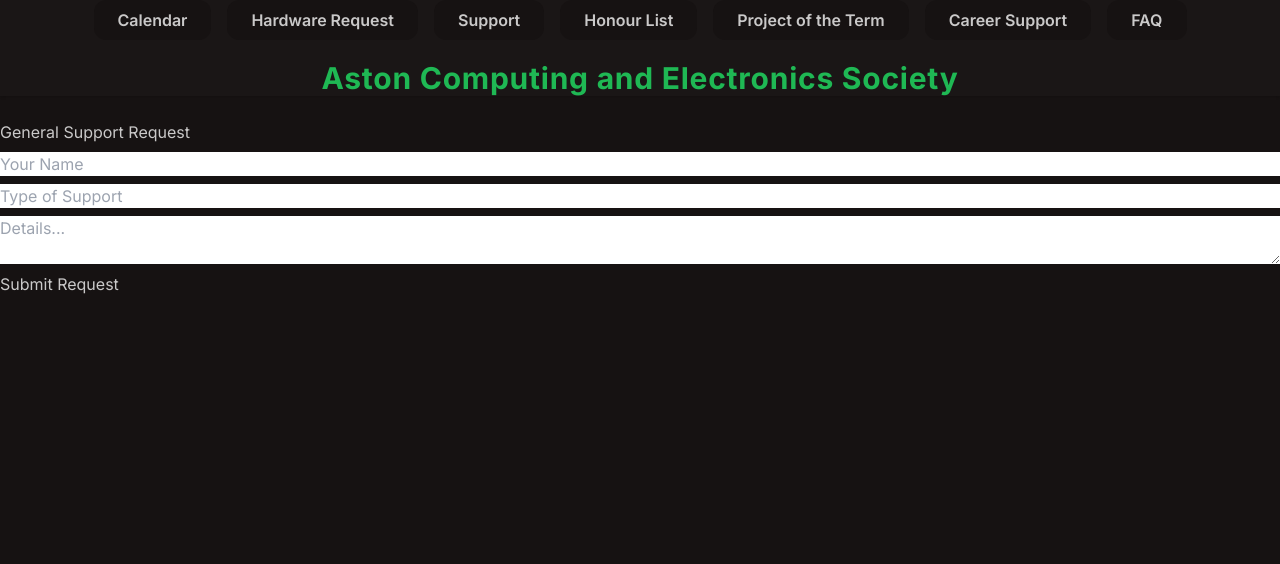
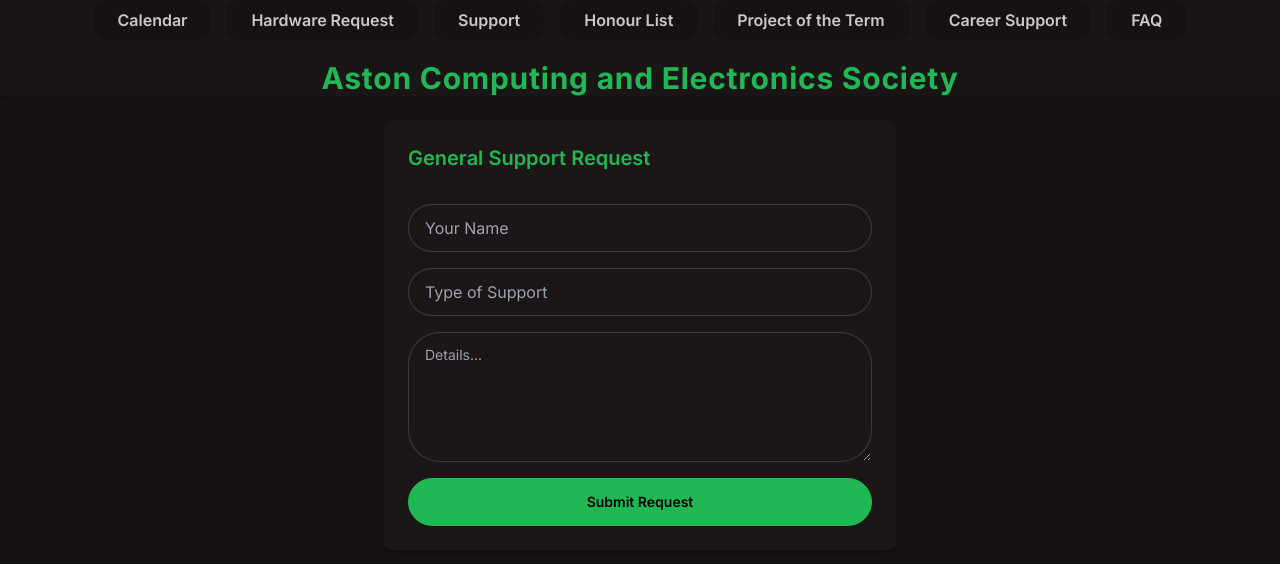
Before and after one commit to laithm/astonces, a Next.js app: page /support in a window 1280 px wide. Shown: the top 564 px of the page. Built offline with nearby package versions, Linux system fonts and the light colour scheme.

Commit message:
daisified support form

```diff
--- a/src/app/components/SupportForm.tsx
+++ b/src/app/components/SupportForm.tsx
@@ -4,41 +4,50 @@
 export default function SupportForm() {
   const [form, setForm] = useState({ name: '', type: '', details: '' });
 
-  const handleChange = e => setForm({ ...form, [e.target.name]: e.target.value });
-  const handleSubmit = e => {
+  const handleChange = (e: React.ChangeEvent<HTMLInputElement | HTMLTextAreaElement>) => {
+    setForm({ ...form, [e.target.name]: e.target.value });
+  };
+
+  const handleSubmit = (e: React.FormEvent) => {
     e.preventDefault();
     // Add backend logic here later
+    alert('Support request submitted!');
     setForm({ name: '', type: '', details: '' });
   };
 
   return (
-    <form onSubmit={handleSubmit} style={{ marginBottom: '2rem' }}>
-      <h2>General Support Request</h2>
+    <form onSubmit={handleSubmit} className="card bg-base-100 p-6 rounded-lg shadow-lg max-w-lg mx-auto flex flex-col gap-4 mb-8">
+      <h2 className="card-title text-primary mb-4">General Support Request</h2>
+
       <input
         name="name"
         placeholder="Your Name"
         value={form.name}
         onChange={handleChange}
         required
-        style={{ display: 'block', width: '100%', margin: '8px 0' }}
+        className="input input-bordered w-full"
       />
+
       <input
         name="type"
         placeholder="Type of Support"
         value={form.type}
         onChange={handleChange}
         required
-        style={{ display: 'block', width: '100%', margin: '8px 0' }}
+        className="input input-bordered w-full"
       />
+
       <textarea
         name="details"
         placeholder="Details..."
         value={form.details}
         onChange={handleChange}
         required
-        style={{ display: 'block', width: '100%', margin: '8px 0' }}
+        className="textarea textarea-bordered w-full"
+        rows={4}
       />
-      <button type="submit">Submit Request</button>
+
+      <button type="submit" className="btn btn-primary w-full">Submit Request</button>
     </form>
   );
 }
```
